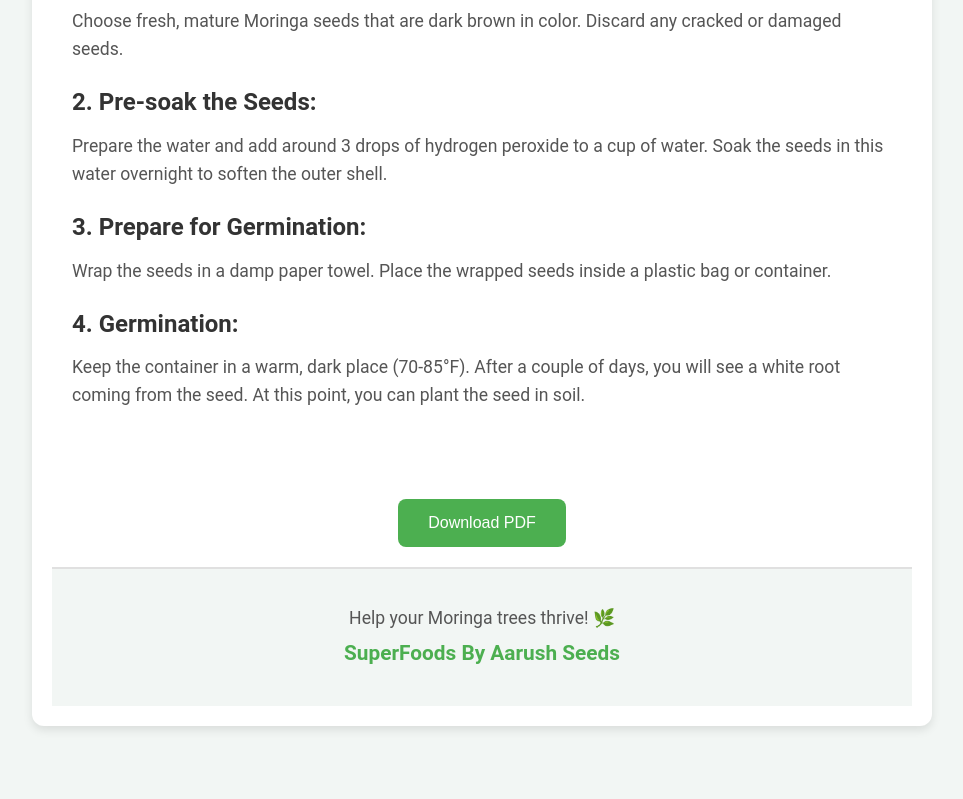
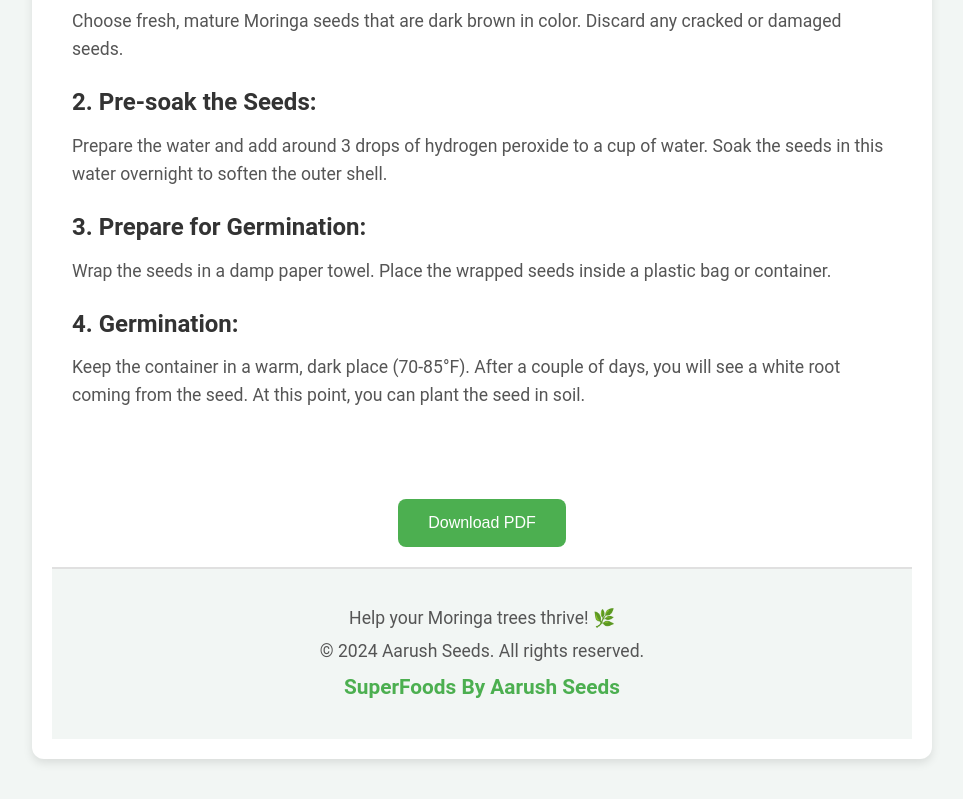
Before and after one commit to aarush67/Moringa-Seed-Germination-Instructions, a plain HTML site: page index.html in a window 1280 px wide. Shown: the part 802-1601 px from the top of the page, without its empty margins (158-1121 px from the left). Before the commit the page ends 1568 px from the top, so only its background shows below. Drawn offline with Linux system fonts and the light colour scheme.

Commit message:
Update index.html

```diff
--- a/index.html
+++ b/index.html
@@ -55,6 +55,7 @@
 
         <footer>
             <p>Help your Moringa trees thrive! 🌿</p>
+            <p>© 2024 Aarush Seeds. All rights reserved.</p>
             <p><strong>SuperFoods By Aarush Seeds</strong></p>
         </footer>
     </div>
```
